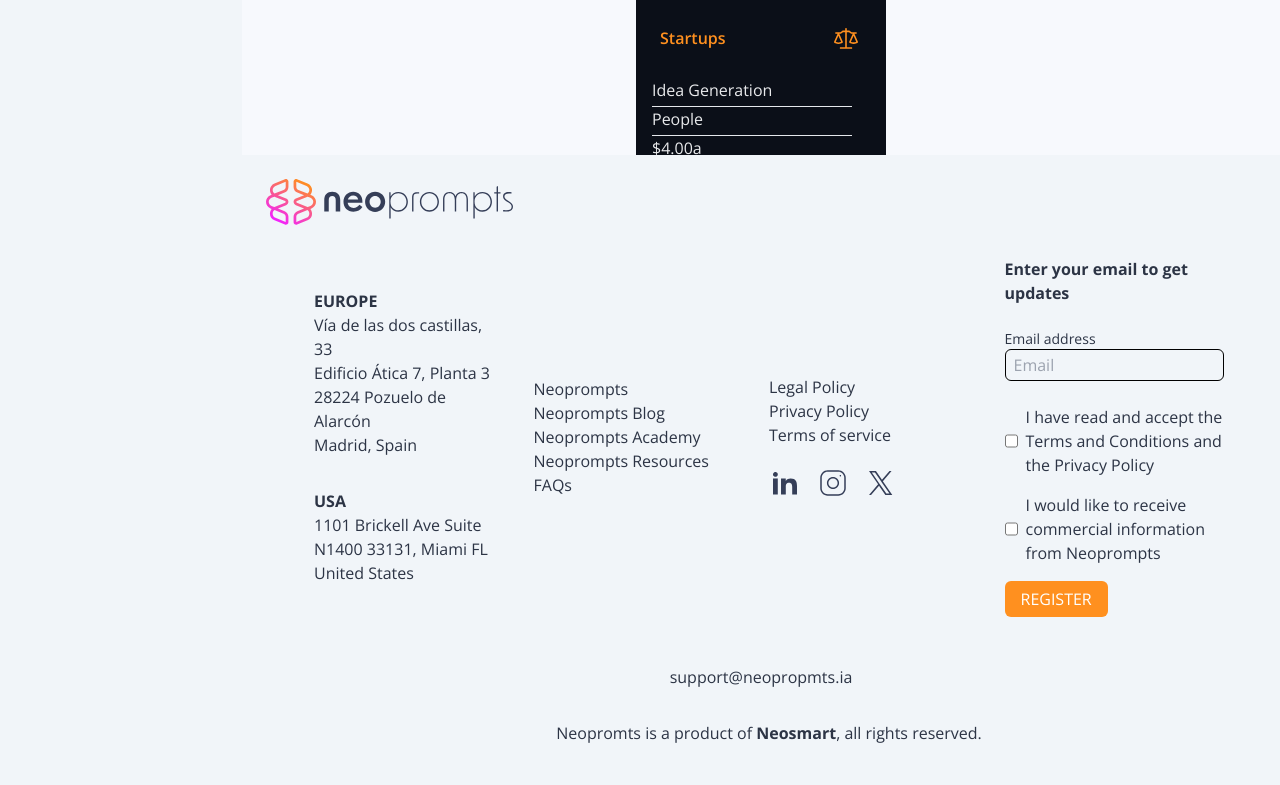
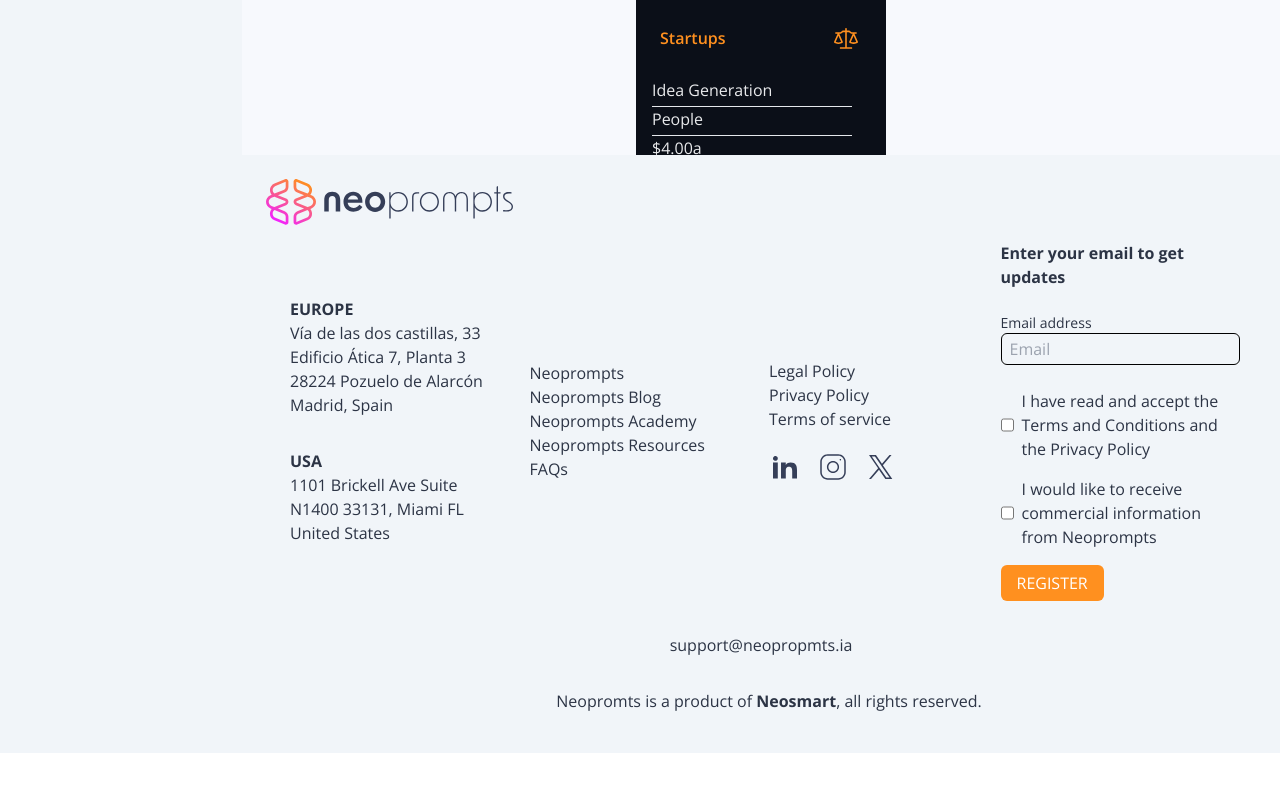
Before and after one commit to CristianMozetich/NeoSmart, a Next.js app in the folder frontend/: page / in a window 1280 px wide. Shown: the part 693-1478 px from the top of the page. After the commit the page ends 1446 px from the top, so only its background shows below. Built offline with nearby package versions, Linux system fonts and the light colour scheme; what tailwindcss-animated would draw is missing.

Commit message:
refactorización

```diff
--- a/frontend/src/app/components/footer/Footer.jsx
+++ b/frontend/src/app/components/footer/Footer.jsx
@@ -40,8 +40,8 @@
           <LogoIcon />
           <LogoFooter />
         </div>
-        <div className="grid md:grid-cols-4 grid-cols-1 items-center m-6">
-          <div className="flex flex-col p-4 gap-4">
+        <div className="grid md:grid-cols-4 grid-cols-1 items-center m-4">
+          <div className="flex flex-col gap-4">
             <AddressComponent title="EUROPE" addressLines={europeAddress} />
             <AddressComponent title="USA" addressLines={usaAddress} />
           </div>
--- a/frontend/src/app/components/subscripcion/Subscripcion.jsx
+++ b/frontend/src/app/components/subscripcion/Subscripcion.jsx
@@ -2,7 +2,7 @@
 
 //Formulario de subscripción del footer
 const SubscriptionForm = () => (
-  <div className="flex flex-col gap-6 m-2">
+  <div className="flex flex-col gap-6">
     <h1 className="font-bold">Enter your email to get updates</h1>
     <form className="flex flex-col">
       <p className="text-sm">Email address</p>
```
